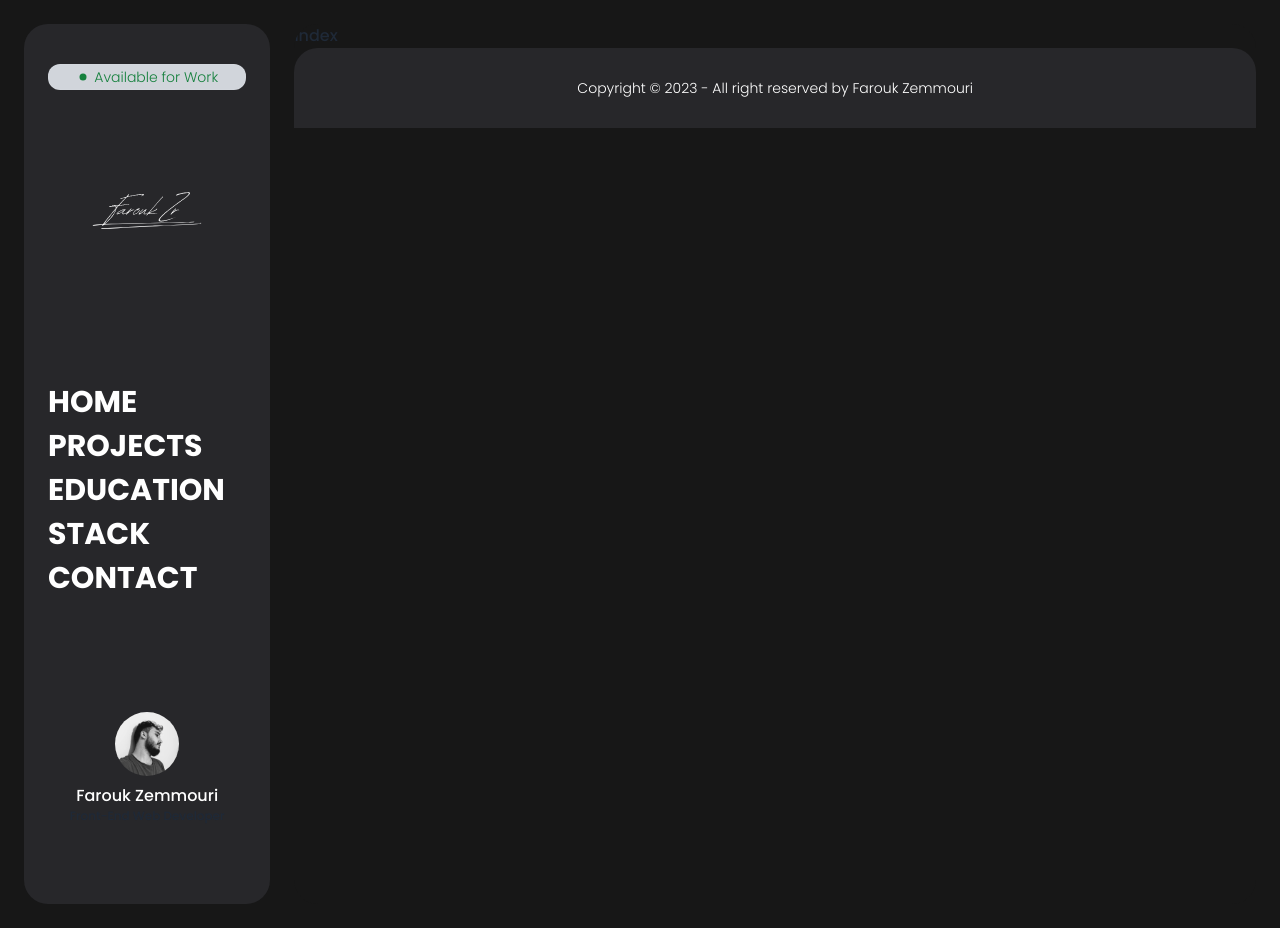
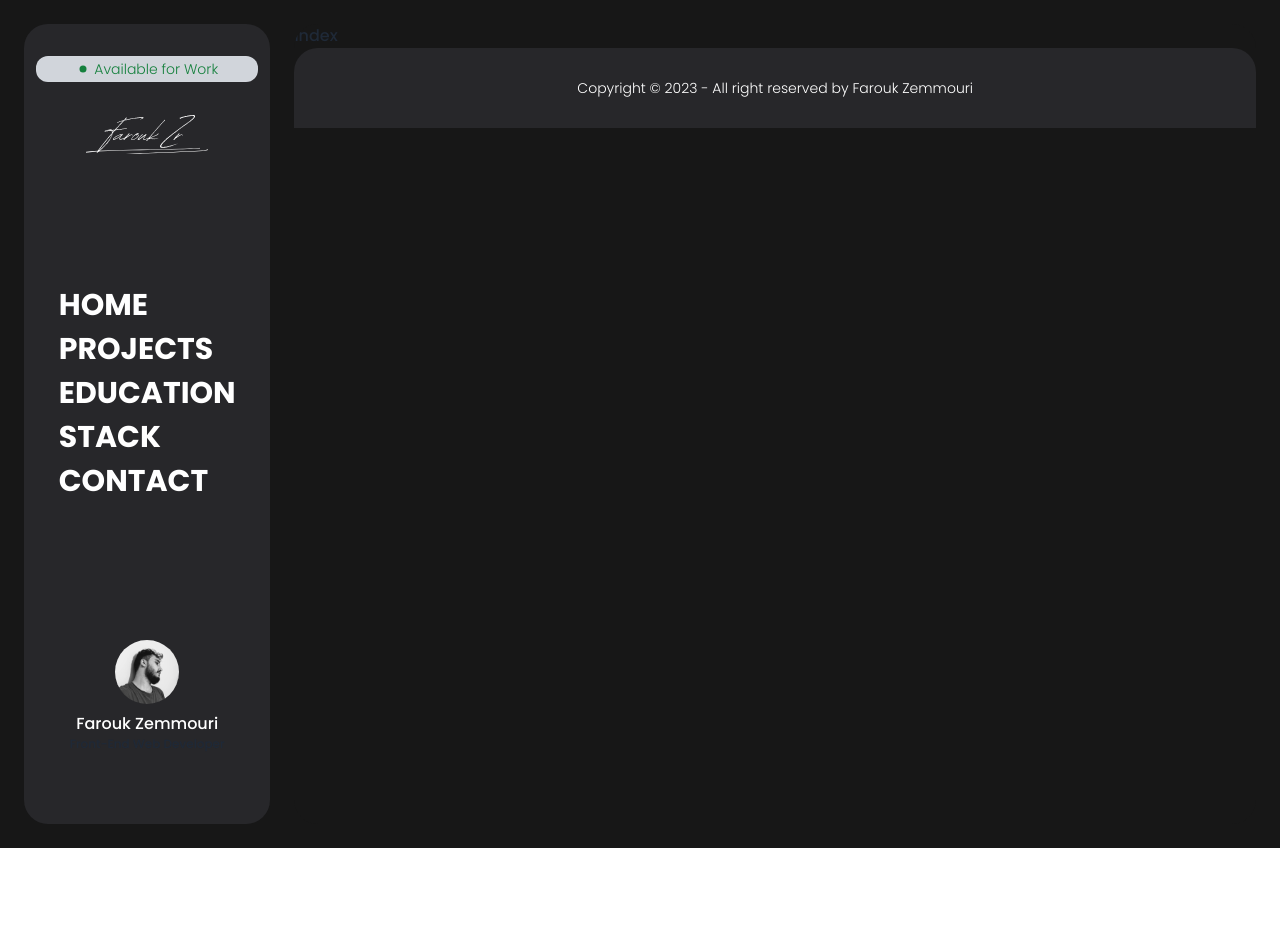
Before and after one commit to farouk26/my-portfolio, a Next.js app: page /contact in a window 1280 px wide. After the commit the page ends 848 px from the top, so only its background shows below. Built offline with nearby package versions, Linux system fonts and the light colour scheme.

Commit message:
fix(sidebar): fix sidebar viewbox issue
fixed viewbox for sidebar , now it should be working fine for all type of screens

fix #12

```diff
--- a/src/components/Cards/TestimonialCard.jsx
+++ b/src/components/Cards/TestimonialCard.jsx
@@ -11,6 +11,7 @@ function TestimonialCard({ imageUrl, title, subtitle, description }) {
               src={imageUrl}
               height={400}
               width={400}
+              priority
               className="object-cover h-full w-full rounded-full"
             />
           </figure>
--- a/src/components/Layout/index.jsx
+++ b/src/components/Layout/index.jsx
@@ -25,7 +25,7 @@ function Layout({ children }) {
         <div className="lg:hidden block sticky top-0 z-50">
           <Navbar />
         </div>
-        <div className="lg:block w-1/5 min-h-full rounded-3xl">
+        <div className="lg:block w-1/5 min-h-fit hidden rounded-3xl">
           <SideBar />
         </div>
         <div className="lg:flex-1 w-full overflow-y-auto bg-neutral-900 rounded-3xl">
--- a/src/components/SideBar/index.jsx
+++ b/src/components/SideBar/index.jsx
@@ -5,21 +5,21 @@ import { GoDotFill } from "react-icons/go"
 
 function SideBar() {
   return (
-    <div className="sticky top-2 bg-zinc-800 rounded-3xl min-h-screen px-6 py-10">
-      <div className="flex flex-col justify-between min-h-screen">
+    <div className="sticky top-2 bg-zinc-800 rounded-3xl h-[100vh] px-3 py-8">
+      <div className="flex flex-col justify-between min-h-full items-center">
         <div className="w-full">
-          <span className="w-full badge font-light rounded-xl bg-gray-300 text-green-700 text-sm border-opacity-5 mb-5 p-3 flex items-center gap-1">
+          <span className="w-full badge font-light rounded-xl bg-gray-300 text-green-700 text-sm border-opacity-5 mb-8 p-3 flex items-center gap-1">
             <GoDotFill />
             Available for Work
           </span>
-          <figure>
+          <figure className="mb-8">
             <Image
               src="/images/logo-1.svg"
               alt=""
               height={500}
               width={500}
               priority
-              className="w-full h-full object-cover"
+              className="w-full h-10 object-cover"
             />
           </figure>
         </div>
--- a/src/components/Swiper/index.jsx
+++ b/src/components/Swiper/index.jsx
@@ -26,7 +26,7 @@ export default function Slider() {
         }}
         navigation={false}
         modules={[Autoplay, Pagination, Navigation]}
-        className="mySwiper"
+        className="mySwiper min-h-fit"
       >
         <SwiperSlide>
           <TestimonialCard
--- a/src/pages/_document.jsx
+++ b/src/pages/_document.jsx
@@ -2,7 +2,7 @@ import { Html, Head, Main, NextScript } from "next/document"
 
 export default function Document() {
   return (
-    <Html lang="en">
+    <Html lang="en" style={{ scrollBehavior: "smooth" }}>
       <Head />
       <title>Farouk Zemmouri | Portfolio</title>
       <body>
--- a/src/pages/index.jsx
+++ b/src/pages/index.jsx
@@ -85,7 +85,7 @@ function Home() {
             <div className="pl-2 py-3 flex justify-between">
               <h1 className="text-2xl uppercase font-bold text-white">Stack</h1>
               <Link
-                className="btn btn-sm rounded-2xl bg-green-500 text-black w-1/4 lg:w-1/5"
+                className="btn btn-sm rounded-2xl bg-green-600 text-gray-200 hover:bg-blue-600 w-1/4 lg:w-24"
                 href={"/projects"}
               >
                 View All
```
